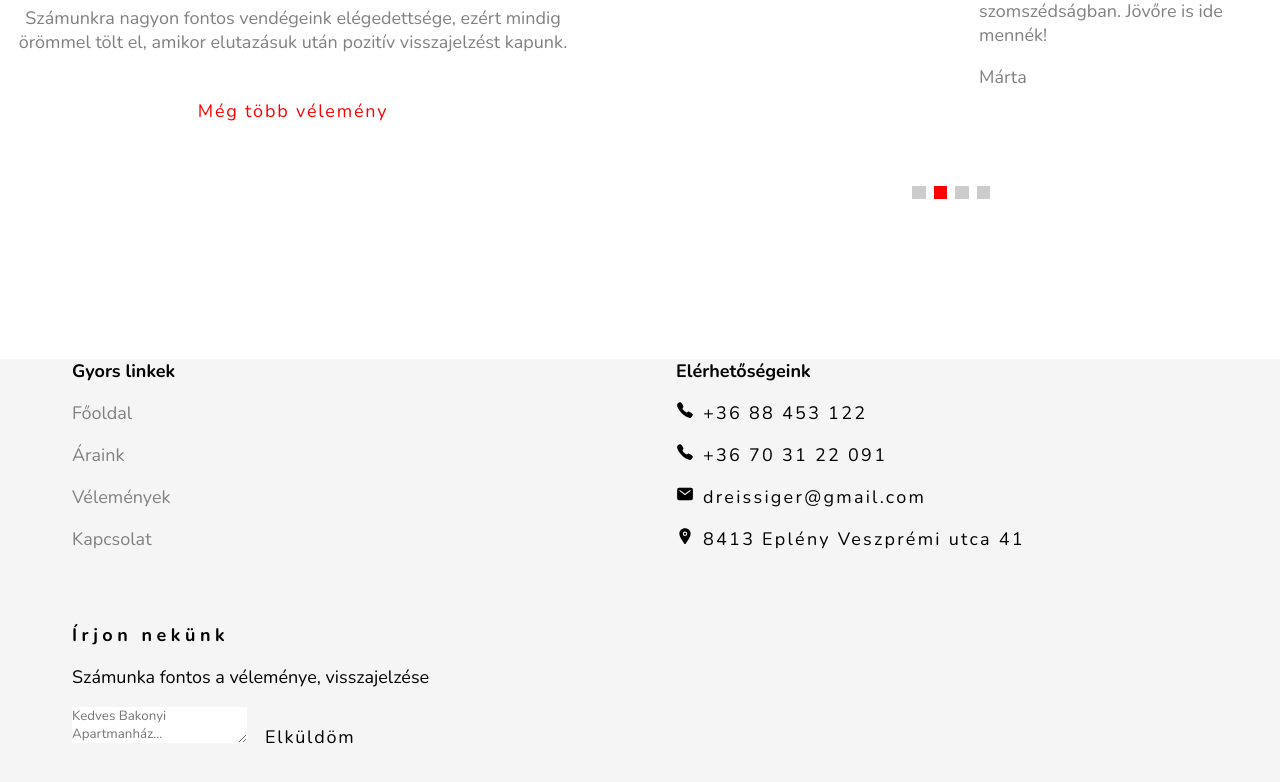
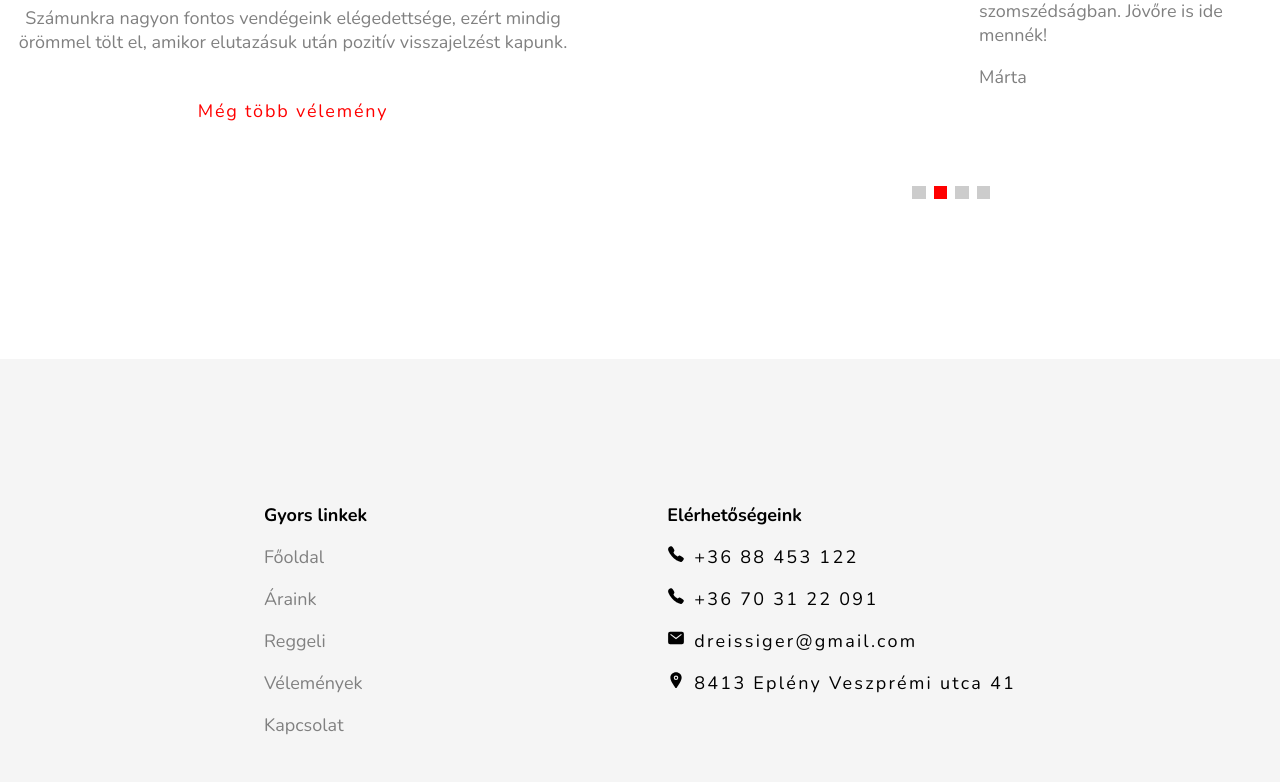
Before and after one commit to xdevtomix/bakonyi, a React (Vite) app: page / in a window 1280 px wide. Shown: the part 2428-3210 px from the top of the page. Built offline with nearby package versions, Linux system fonts and the light colour scheme.

Commit message:
footer work 7

```diff
--- a/src/components/Footer.jsx
+++ b/src/components/Footer.jsx
@@ -3,7 +3,6 @@ import styled from "styled-components";
 export default function Footer() {
     return (
         <Container data-component="footer" id="kapcsolat">
-            <GridContainer>
 
             <div>
                 <h2>Gyors linkek</h2>
@@ -13,6 +12,9 @@ export default function Footer() {
                     </li>
                     <li>
                         <a href="#araink">Áraink</a>
+                    </li>
+                    <li>
+                        <a href="#reggeli">Reggeli</a>
                     </li>
                     <li>
                         <a href="#velemenyek">Vélemények</a>
@@ -41,42 +43,25 @@ export default function Footer() {
                 </ul>
             </div>
 
-                <div>
-                    <h2>Írjon nekünk</h2>
-                    <p>Számunka fontos a véleménye, visszajelzése</p>
-                    <textarea placeholder="Kedves Bakonyi Apartmanház..."></textarea>
-                    <button>Elküldöm</button>
-                </div>
-
-            </GridContainer>
         </Container>
     );
 }
 
-const Container = styled.section`
+const Container = styled.div`
+    display: flex;
+    flex-direction: column;
+    gap: 4rem;
     margin-top: 8rem;
-    padding: 0 1rem 8rem 1rem;
+    padding: 4rem 1rem;
     background: var(--light-day);
 
     @media(min-width: 768px) {
-        padding: 0 4rem 8rem 4rem;
-    }
-`;
-
-const GridContainer = styled.div`
-    display: grid;
-    grid-template-columns: 1fr;
-    gap: 4rem;
-
-    @media(min-width: 768px) {
-        grid-template-columns: 1fr 1fr;
+        flex-direction: row;
+        justify-content: space-evenly;
+        padding: 8rem 2rem;
     }
 
-    @media(min-width: 1366px) {
-        grid-template-columns: 1fr 2fr 1.5fr 1.5fr;
-    }
-
-    >div:nth-child(1) {
+    >div {
 
         h2 {
             font-size: 1rem;
@@ -97,27 +82,8 @@ const GridContainer = styled.div`
                     color: var(--light-night);
                     text-decoration: none;
                 }
-            }
-        }
-    }
 
-    >div:nth-child(2) {
-
-        h2 {
-            font-size: 1rem;
-            color: var(--white);
-            margin-bottom: 1rem;
-        }
-
-        ul {
-            list-style-type: none;
-            display: flex;
-            flex-direction: column;
-            gap: 1rem;
-
-            li {
-
-                >ion-icon {
+                ion-icon {
                     font-size: 1rem;
                     color: var(--night);
                     margin-right: 0.5rem;
@@ -125,49 +91,10 @@ const GridContainer = styled.div`
 
                 span {
                     font-size: 1rem;
-                    color: var(--light-white);
+                    color: var(--night);
                     letter-spacing: 0.125rem;
                 }
             }
         }
     }
-
-    >div:nth-child(3) {
-
-        h2 {
-            font-size: 1rem;
-            color: var(--white);
-            margin-bottom: 1rem;
-            letter-spacing: 0.25rem;
-        }
-
-        p {
-            font-size: 1rem;
-            color: var(--light-white);
-            margin-bottom: 1rem;
-        }
-
-        input {
-            font-size: 1rem;
-            color: var(--light-white);
-            background: #333;
-            border: none;
-            outline: none;
-            padding: 0.5rem 1rem;
-            border-radius: 0.25rem;
-            display: block;
-            margin-bottom: 1rem;
-        }
-
-        button {
-            cursor: pointer;
-            background: var(--red);
-            color: var(--white);
-            width: max-content;
-            padding: 0.5rem 1rem;
-            border-radius: 0.25rem;
-            letter-spacing: 0.1rem;
-            font-size: 1rem;
-        }
-    }
 `;
```
Lines whose indentation alone changed are shown as unchanged.
